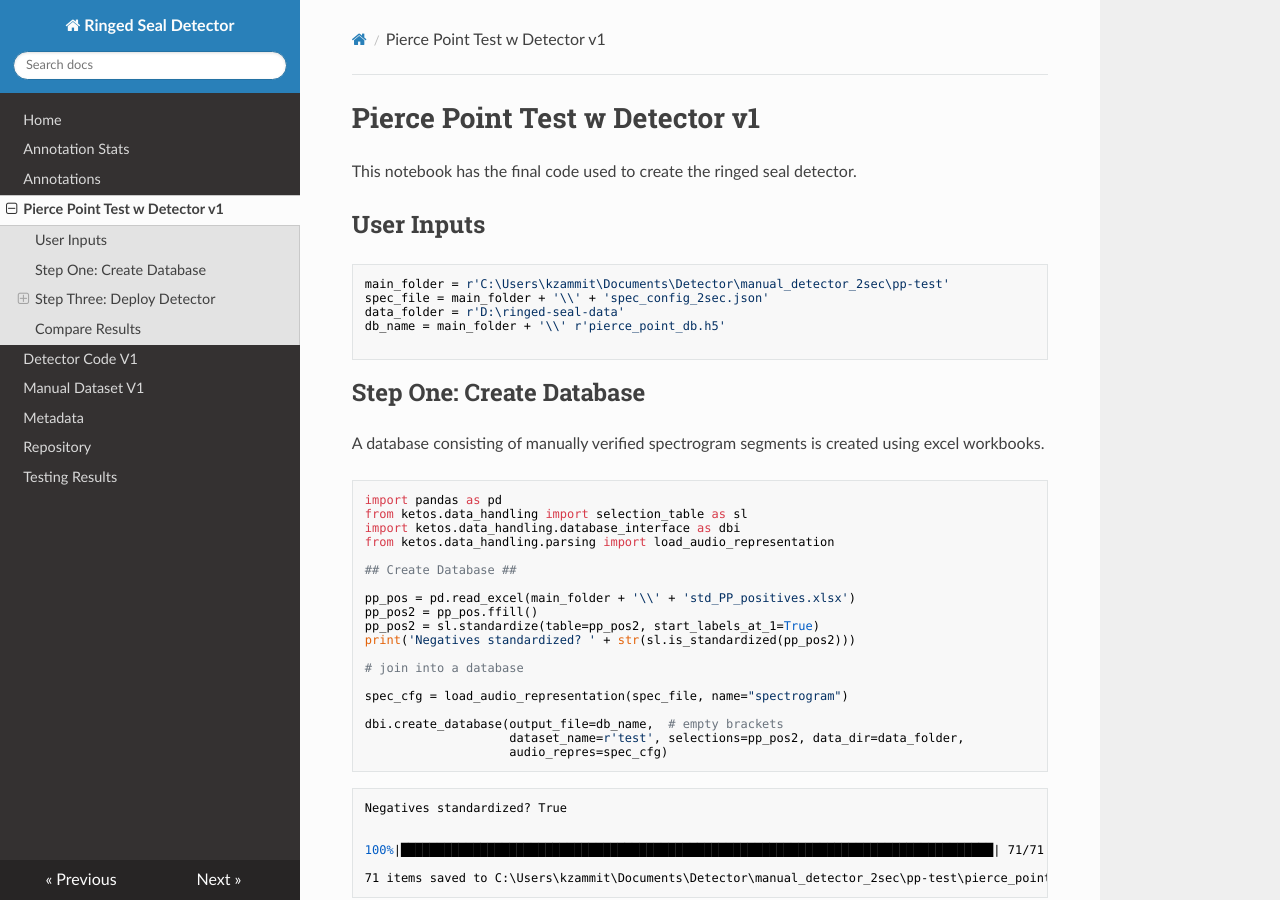
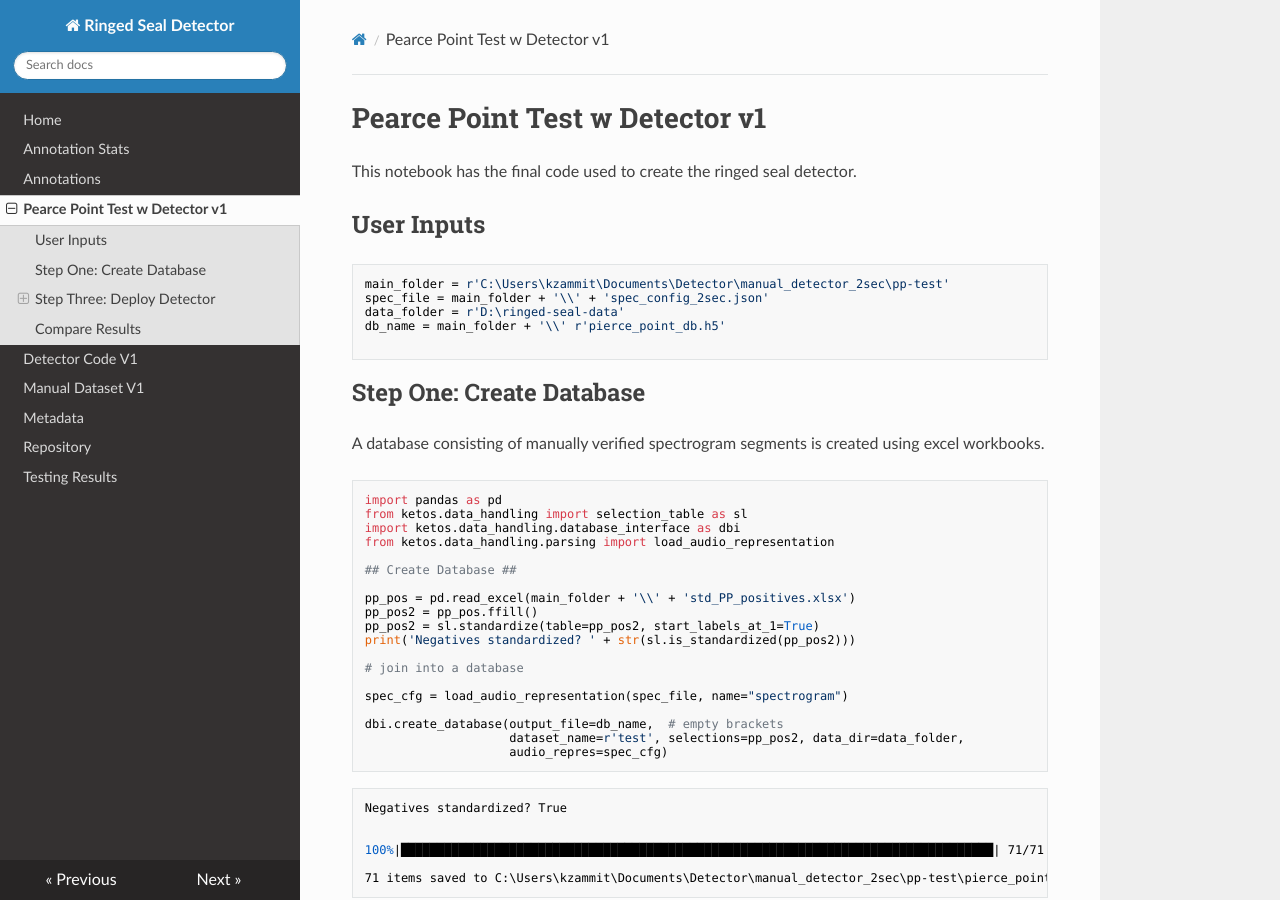
Before and after one commit to karlzam/ringed-seal-docs, an MkDocs documentation site: the page built from docs/detector-pp.md, in a window 1280 px wide and 900 px high. Built offline with MkDocs 1.6.1, drawn with Linux system fonts in a browser that asks for light colours; nearby versions of some CDN libraries.

Commit message:
no message

```diff
--- a/docs/detector-pp.md
+++ b/docs/detector-pp.md
@@ -1,4 +1,4 @@
-# Pierce Point Test w Detector v1
+# Pearce Point Test w Detector v1
 
 This notebook has the final code used to create the ringed seal detector.
 
--- a/docs/results.md
+++ b/docs/results.md
@@ -2,7 +2,7 @@
 
 - True detections have low scores (none above 0.5)
 - Lots of water noise and bearded seals in the false positives
-- Tried on Pierce Point and it doesn't work, will need to try fine-tuning with Fabios help
+- Tried on Pearce Point and it doesn't work, will need to try fine-tuning with Fabios help
 
 ## Images
 
```
